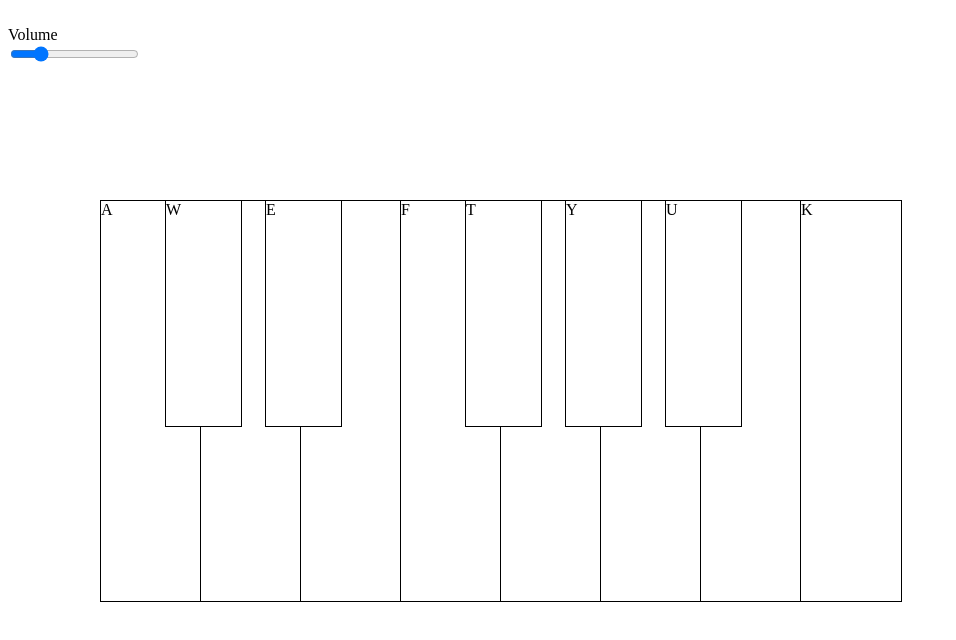
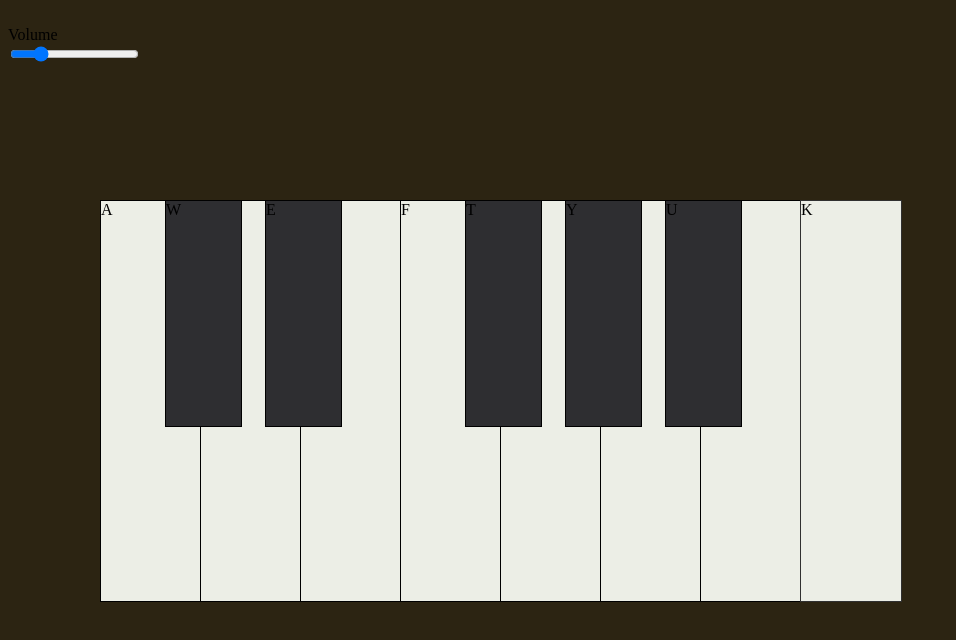
Before and after one commit to Samwindheim/synthesizer, a plain HTML site: page index.html in a window 1280 px wide. Shown: the whole page, without its empty margins (0-956 px from the left). Drawn offline with Linux system fonts and the light colour scheme.

```diff
--- a/index.html
+++ b/index.html
@@ -4,6 +4,11 @@
     <title>SYNTH</title>
     <!-- <link rel=¨stylesheet¨ type=¨text/css¨ href=¨samplesynth.css¨> -->
   </head>
+  <style>
+    body {
+      background-color: rgb(44, 36, 18);
+    }
+  </style>
   <body>
     <br />
     <span>Volume</span>
@@ -31,7 +36,7 @@
         width: 100px;
         height: 400px;
         border: 1px solid #000;
-        background-color: rgb(255, 255, 255);
+        background-color: rgb(236, 238, 230);
       "
     >
       A
@@ -44,7 +49,7 @@
         width: 100px;
         height: 400px;
         border: 1px solid #000;
-        background-color: rgb(255, 255, 255);
+        background-color: rgb(236, 238, 230);
       "
     >
       S
@@ -58,7 +63,7 @@
         width: 100px;
         height: 400px;
         border: 1px solid #000;
-        background-color: rgb(255, 255, 255);
+        background-color: rgb(236, 238, 230);
       "
     >
       D
@@ -72,7 +77,7 @@
         width: 100px;
         height: 400px;
         border: 1px solid #000;
-        background-color: rgb(255, 255, 255);
+        background-color: rgb(236, 238, 230);
       "
     >
       F
@@ -86,7 +91,7 @@
         width: 100px;
         height: 400px;
         border: 1px solid #000;
-        background-color: rgb(255, 255, 255);
+        background-color: rgb(236, 238, 230);
       "
     >
       G
@@ -100,7 +105,7 @@
         width: 100px;
         height: 400px;
         border: 1px solid #000;
-        background-color: rgb(255, 255, 255);
+        background-color: rgb(236, 238, 230);
       "
     >
       H
@@ -114,7 +119,7 @@
         width: 100px;
         height: 400px;
         border: 1px solid #000;
-        background-color: rgb(255, 255, 255);
+        background-color: rgb(236, 238, 230);
       "
     >
       J
@@ -127,8 +132,8 @@
         top: 200px;
         width: 100px;
         height: 400px;
-        border: 1px solid #000;
-        background-color: rgb(255, 255, 255);
+        border: 1px solid #303030;
+        background-color: rgb(236, 238, 230);
       "
     >
       K
@@ -143,7 +148,7 @@
         width: 75px;
         height: 225px;
         border: 1px solid #000;
-        background-color: rgb(255, 255, 255);
+        background-color: rgb(46, 46, 49);
       "
     >
       W
@@ -157,7 +162,7 @@
         width: 75px;
         height: 225px;
         border: 1px solid #000;
-        background-color: rgb(255, 255, 255);
+        background-color: rgb(46, 46, 49);
       "
     >
       E
@@ -171,7 +176,7 @@
         width: 75px;
         height: 225px;
         border: 1px solid #000;
-        background-color: rgb(255, 255, 255);
+        background-color: rgb(46, 46, 49);
       "
     >
       T
@@ -185,7 +190,7 @@
         width: 75px;
         height: 225px;
         border: 1px solid #000;
-        background-color: rgb(255, 255, 255);
+        background-color: rgb(46, 46, 49);
       "
     >
       Y
@@ -199,7 +204,7 @@
         width: 75px;
         height: 225px;
         border: 1px solid #000;
-        background-color: rgb(255, 255, 255);
+        background-color: rgb(46, 46, 49);
       "
     >
       U
```
